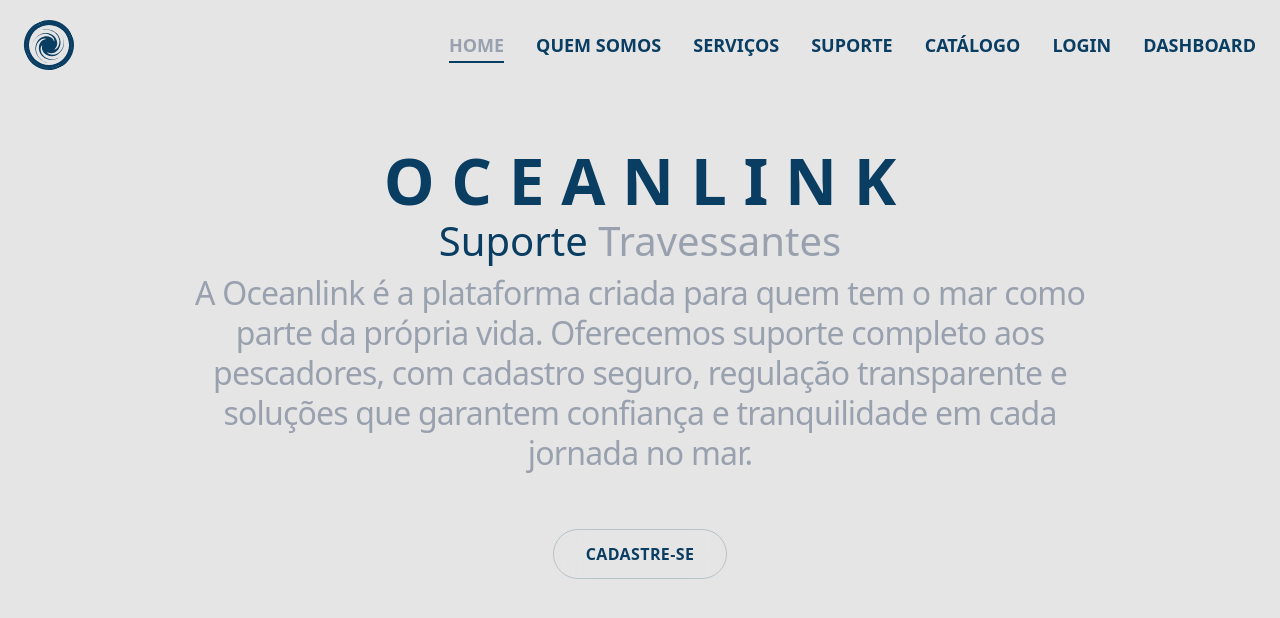
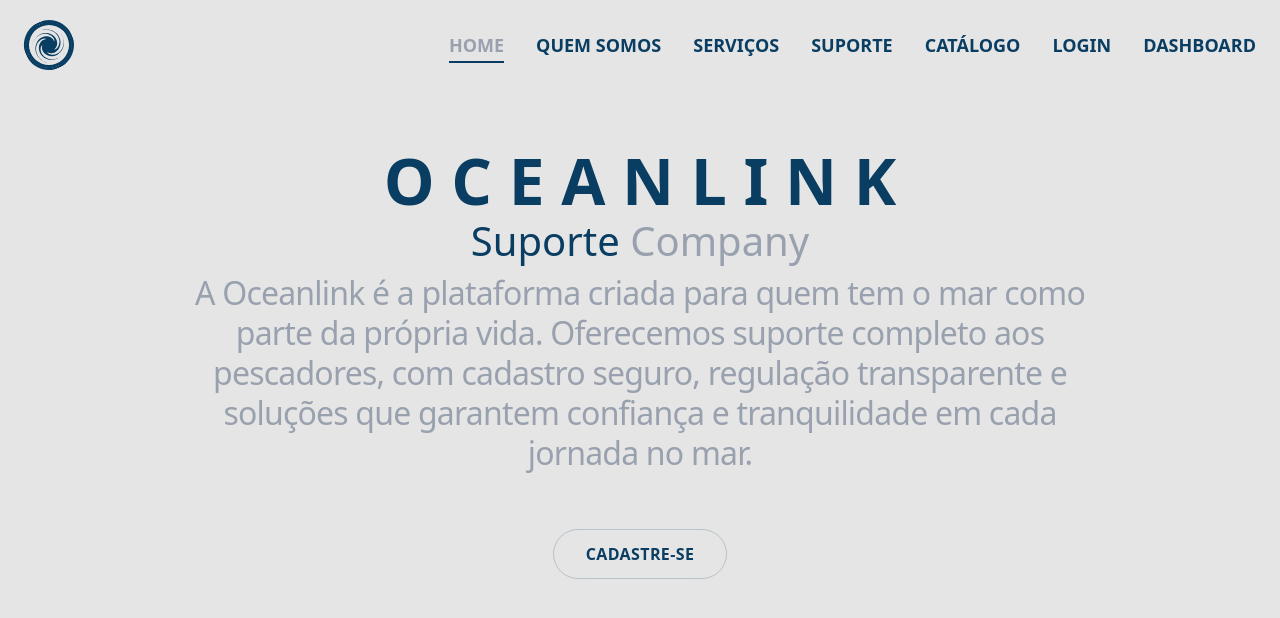
Before and after one commit to G4brielMoura/OceanLink, a Next.js app: page / in a window 1280 px wide. Shown: the top 618 px of the page. Built offline with nearby package versions, Linux system fonts and the light colour scheme.

Commit message:
Title_mods

```diff
--- a/src/app/_components/main.tsx
+++ b/src/app/_components/main.tsx
@@ -10,7 +10,7 @@ export function Main() {
     margin: "-20% 0px -20% 0px",
   })
 
-  const texts = ["Pescadores", "Travessantes",]
+  const texts = ["Pescadores", "Company",]
   const [index, setIndex] = useState(0)
 
   useEffect(() => {
```
